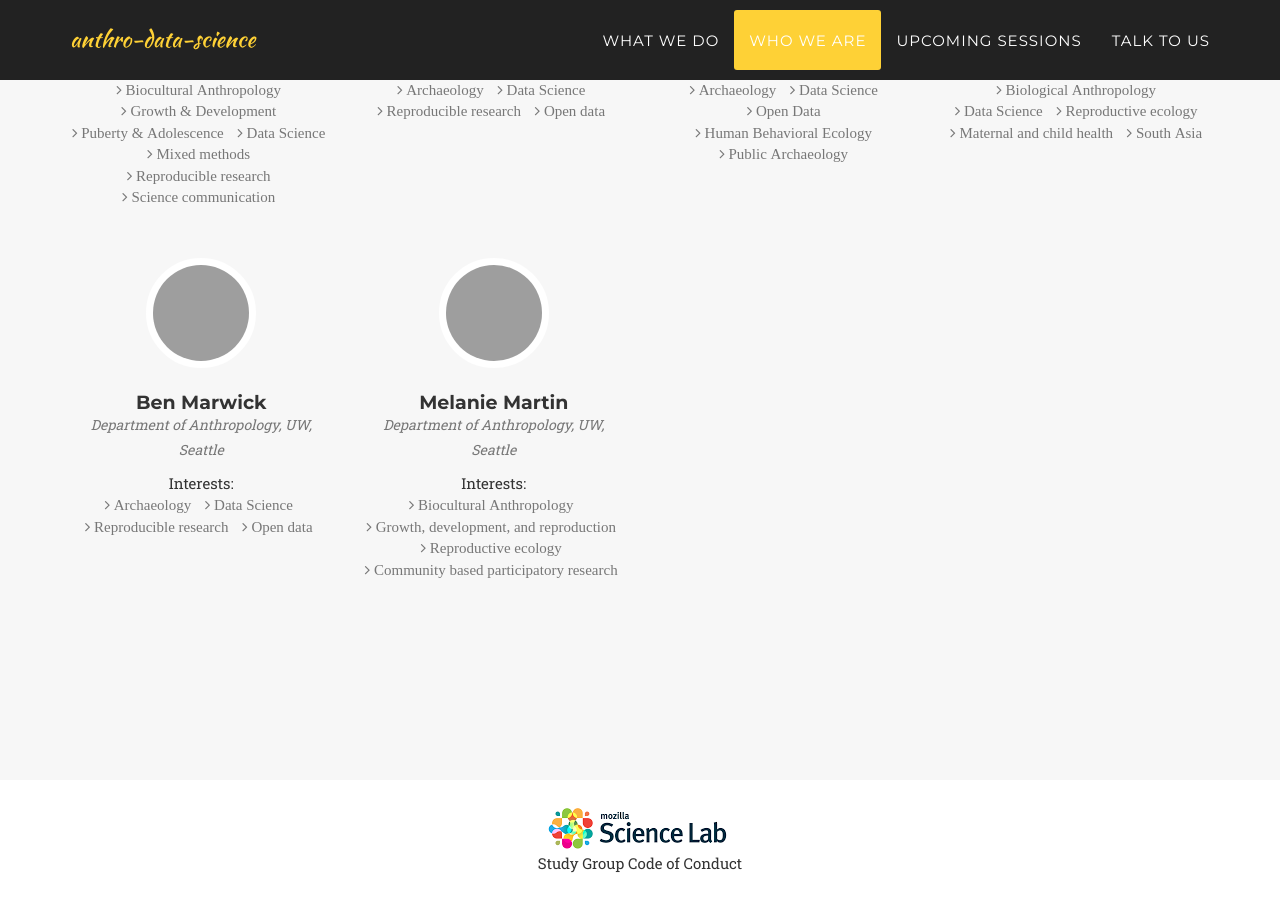
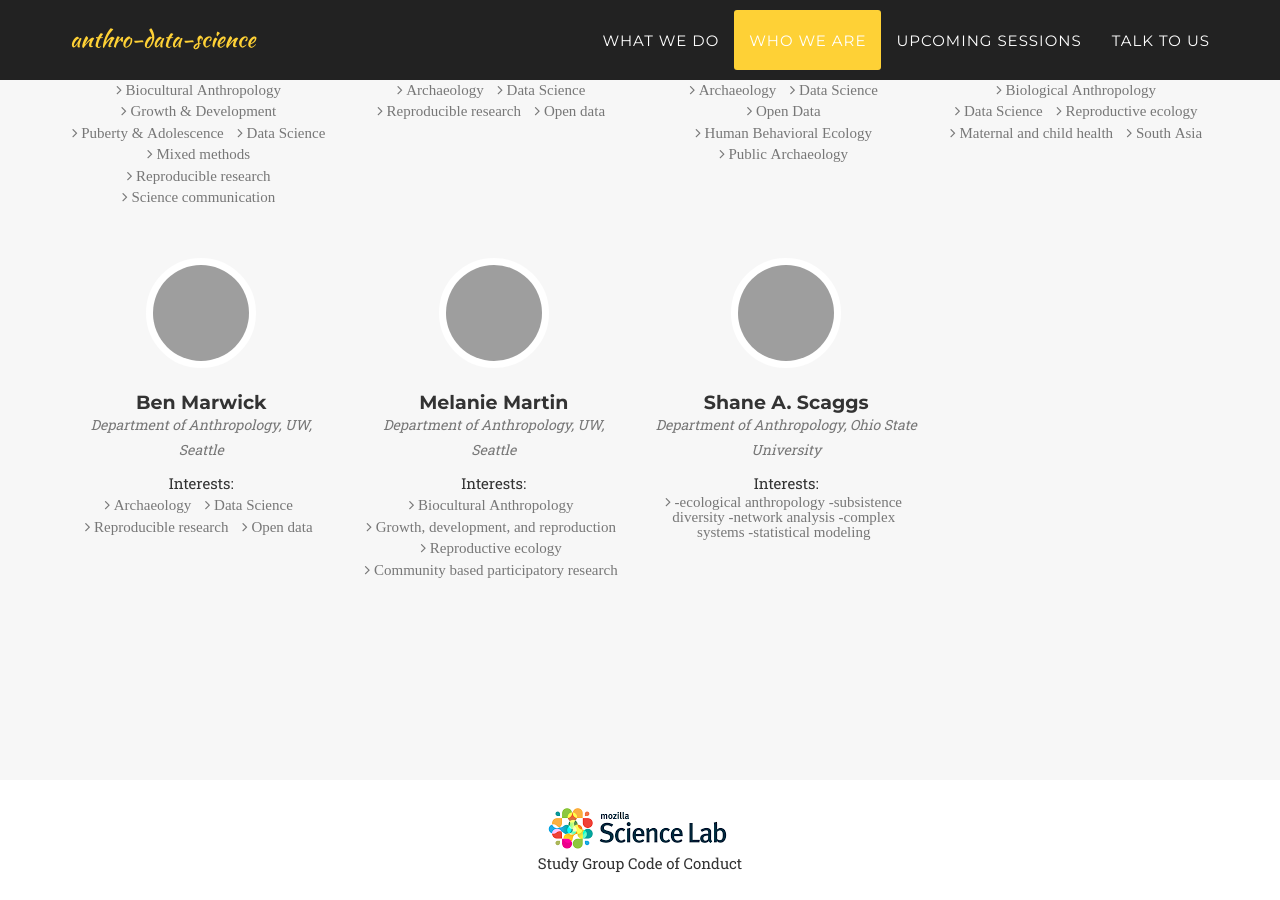
Before and after one commit to anthro-data-science/anthro-data-science.github.io, a Jekyll site: the page built from index.html, in a window 1280 px wide and 900 px high, scrolled down 3560 px. Built offline with Jekyll 4.4.1, drawn with Linux system fonts in a browser that asks for light colours; some web fonts are replaced; grey boxes are pictures that could not be loaded.

Commit message:
Update members.yml
added Shane as collaborator

```diff
--- a/_data/members.yml
+++ b/_data/members.yml
@@ -53,3 +53,12 @@
     - Growth, development, and reproduction
     - Reproductive ecology
     - Community based participatory research
+- name: Shane A. Scaggs
+  affiliation: Department of Anthropology, Ohio State University
+  github: sascaggs
+  interests:
+    -ecological anthropology
+    -subsistence diversity
+    -network analysis
+    -complex systems
+    -statistical modeling
```
